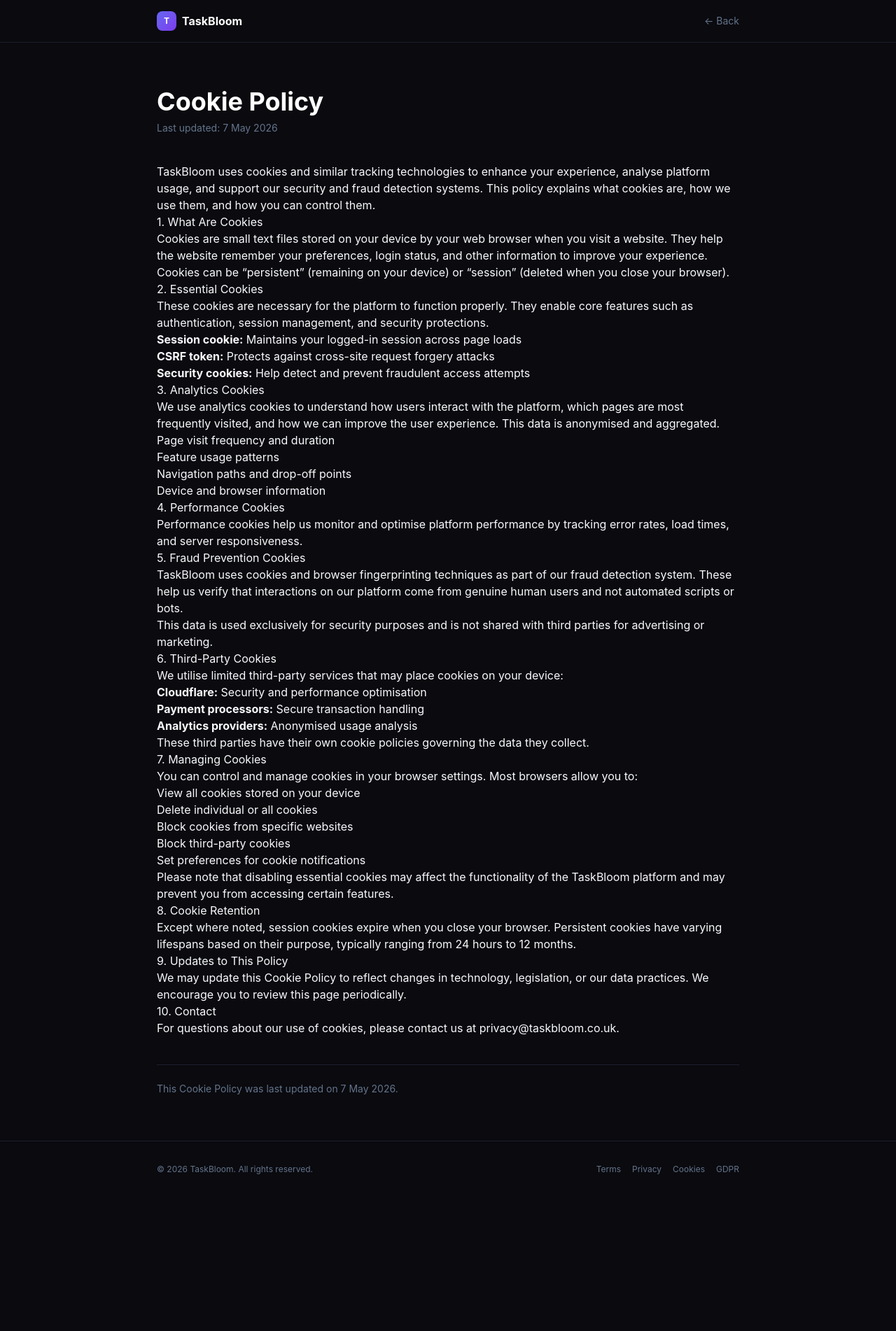
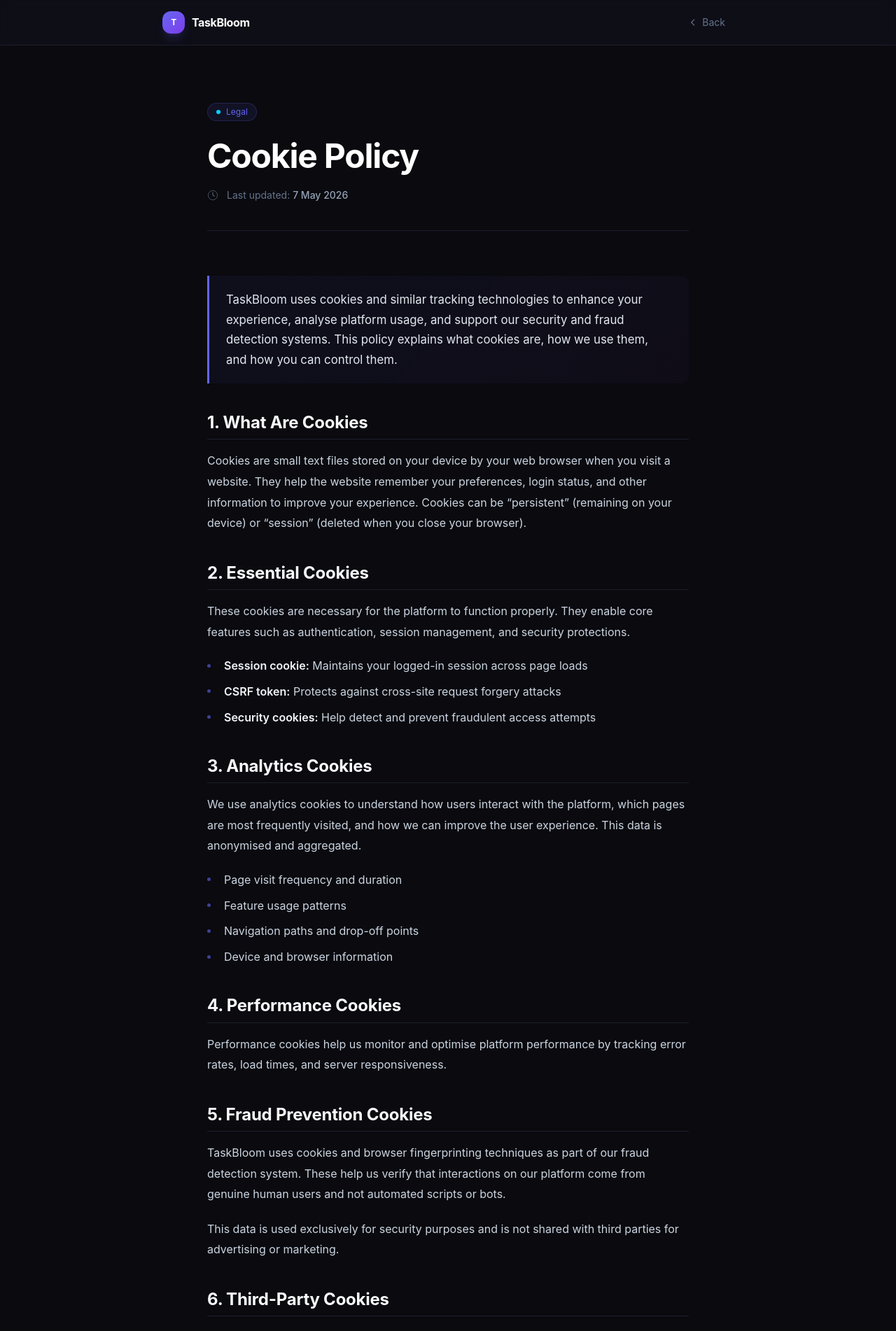
Before and after one commit to taskbloomuk-ai/taskbloom-landing, a Next.js app: page /cookies in a window 1280 px wide. Shown: the top 1902 px of the page at 70% size. Before the commit the page ends 1711 px from the top, so only its background shows below. Built offline with nearby package versions, Linux system fonts and the light colour scheme.

Commit message:
improve: enterprise-grade legal page typography, spacing, readability

```diff
--- a/src/app/cookies/page.tsx
+++ b/src/app/cookies/page.tsx
@@ -3,7 +3,8 @@ import LegalLayout from '@/components/LegalLayout';
 export default function CookiesPage() {
   return (
     <LegalLayout title="Cookie Policy" updated="7 May 2026">
-      <p>
+      <div className="legal-content">
+      <p className="intro-highlight">
         TaskBloom uses cookies and similar tracking technologies to enhance your experience, analyse platform usage, and support our security and fraud detection systems. This policy explains what cookies are, how we use them, and how you can control them.
       </p>
 
@@ -89,9 +90,11 @@ export default function CookiesPage() {
         For questions about our use of cookies, please contact us at privacy@taskbloom.co.uk.
       </p>
 
-      <p className="mt-10 text-sm text-[#64748b] border-t border-[#1e1e2e] pt-6">
+      <div className="section-divider" />
+      <p className="text-sm text-[#64748b]">
         This Cookie Policy was last updated on 7 May 2026.
       </p>
+      </div>
     </LegalLayout>
   );
 }
--- a/src/app/gdpr/page.tsx
+++ b/src/app/gdpr/page.tsx
@@ -3,7 +3,8 @@ import LegalLayout from '@/components/LegalLayout';
 export default function GDPRPage() {
   return (
     <LegalLayout title="GDPR Compliance" updated="7 May 2026">
-      <p>
+      <div className="legal-content">
+      <p className="intro-highlight">
         TaskBloom is committed to protecting the privacy and data rights of all users, particularly those within the United Kingdom and European Economic Area. This page outlines your rights under the UK GDPR and EU General Data Protection Regulation and explains how we uphold them.
       </p>
 
@@ -161,9 +162,11 @@ export default function GDPRPage() {
         In the unlikely event of a data breach that poses a risk to your rights and freedoms, we will notify the relevant supervisory authority within 72 hours and, where required, inform affected individuals without undue delay.
       </p>
 
-      <p className="mt-10 text-sm text-[#64748b] border-t border-[#1e1e2e] pt-6">
+      <div className="section-divider" />
+      <p className="text-sm text-[#64748b]">
         This GDPR Compliance page was last updated on 7 May 2026. It reflects our commitment to protecting your privacy and data rights.
       </p>
+      </div>
     </LegalLayout>
   );
 }
--- a/src/app/privacy/page.tsx
+++ b/src/app/privacy/page.tsx
@@ -3,7 +3,8 @@ import LegalLayout from '@/components/LegalLayout';
 export default function PrivacyPage() {
   return (
     <LegalLayout title="Privacy Policy" updated="7 May 2026">
-      <p>
+      <div className="legal-content">
+      <p className="intro-highlight">
         TaskBloom takes your privacy seriously. This Privacy Policy explains how we collect, use, disclose, and safeguard your information when you use our platform.
       </p>
 
@@ -137,9 +138,11 @@ export default function PrivacyPage() {
         <li>Response time: within 48 hours</li>
       </ul>
 
-      <p className="mt-10 text-sm text-[#64748b] border-t border-[#1e1e2e] pt-6">
+      <div className="section-divider" />
+      <p className="text-sm text-[#64748b]">
         This Privacy Policy was last updated on 7 May 2026.
       </p>
+      </div>
     </LegalLayout>
   );
 }
--- a/src/app/terms/page.tsx
+++ b/src/app/terms/page.tsx
@@ -3,7 +3,8 @@ import LegalLayout from '@/components/LegalLayout';
 export default function TermsPage() {
   return (
     <LegalLayout title="Terms of Service" updated="7 May 2026">
-      <p>
+      <div className="legal-content">
+      <p className="intro-highlight">
         These Terms of Service govern your use of the TaskBloom platform, which connects advertisers with real human users who perform organic engagement tasks. By accessing or using TaskBloom, you agree to these terms.
       </p>
 
@@ -165,9 +166,11 @@ export default function TermsPage() {
         <li>Response time: within 48 hours</li>
       </ul>
 
-      <p className="mt-10 text-sm text-[#64748b] border-t border-[#1e1e2e] pt-6">
+      <div className="section-divider" />
+      <p className="text-sm text-[#64748b]">
         These Terms of Service were last updated on 7 May 2026. We encourage you to review them periodically.
       </p>
+      </div>
     </LegalLayout>
   );
 }
--- a/src/components/LegalLayout.tsx
+++ b/src/components/LegalLayout.tsx
@@ -1,3 +1,4 @@
+'use client';
 import React from 'react';
 import Link from 'next/link';
 
@@ -5,43 +6,163 @@ export default function LegalLayout({ title, updated, children }: { title: strin
   return (
     <main className="min-h-screen bg-[#0a0a0f]">
       {/* Header */}
-      <div className="border-b border-[#1e1e2e]">
-        <div className="max-w-4xl mx-auto px-4 sm:px-6 lg:px-8 py-4 flex items-center justify-between">
-          <Link href="/" className="flex items-center gap-2">
-            <div className="w-7 h-7 rounded-lg bg-gradient-to-br from-[#6366f1] to-[#7c3aed] flex items-center justify-center">
-              <span className="text-white font-bold text-xs">T</span>
+      <div className="border-b border-[#1e1e2e] bg-[#0f0f1a]/80 backdrop-blur-sm sticky top-0 z-50">
+        <div className="max-w-4xl mx-auto px-5 sm:px-8 lg:px-10 py-4 flex items-center justify-between">
+          <Link href="/" className="flex items-center gap-2.5 group">
+            <div className="w-8 h-8 rounded-xl bg-gradient-to-br from-[#6366f1] to-[#7c3aed] flex items-center justify-center shadow-lg shadow-[#6366f1]/20 group-hover:shadow-[#6366f1]/40 transition-shadow">
+              <span className="text-white font-bold text-xs tracking-tight">T</span>
             </div>
-            <span className="text-base font-bold text-white">TaskBloom</span>
+            <span className="text-base font-bold text-white tracking-tight">TaskBloom</span>
           </Link>
-          <Link href="/" className="text-sm text-[#64748b] hover:text-white transition-colors">
-            ← Back
+          <Link
+            href="/"
+            className="inline-flex items-center gap-1.5 text-sm text-[#64748b] hover:text-white transition-colors px-3 py-1.5 rounded-lg hover:bg-[#1a1a2e]"
+          >
+            <svg className="w-3.5 h-3.5" fill="none" stroke="currentColor" viewBox="0 0 24 24">
+              <path strokeLinecap="round" strokeLinejoin="round" strokeWidth={2} d="M15 19l-7-7 7-7" />
+            </svg>
+            Back
           </Link>
         </div>
       </div>
 
-      <div className="max-w-4xl mx-auto px-4 sm:px-6 lg:px-8 py-12 sm:py-16">
-        <div className="mb-10">
-          <h1 className="text-3xl sm:text-4xl font-bold text-white mb-2">{title}</h1>
-          <p className="text-sm text-[#64748b]">Last updated: {updated}</p>
+      <div className="max-w-3xl mx-auto px-5 sm:px-8 lg:px-10 py-14 sm:py-20">
+        {/* Title block */}
+        <div className="mb-12 sm:mb-16 pb-8 sm:pb-10 border-b border-[#1e1e2e]">
+          <div className="inline-flex items-center gap-2 px-3 py-1 rounded-full bg-[#6366f1]/10 border border-[#6366f1]/20 text-xs text-[#6366f1] mb-5">
+            <span className="w-1.5 h-1.5 rounded-full bg-[#00d4ff]" />
+            Legal
+          </div>
+          <h1 className="text-3xl sm:text-4xl lg:text-5xl font-bold text-white mb-4 leading-tight tracking-tight">
+            {title}
+          </h1>
+          <div className="flex items-center gap-3 text-sm text-[#64748b]">
+            <svg className="w-4 h-4" fill="none" stroke="currentColor" viewBox="0 0 24 24">
+              <path strokeLinecap="round" strokeLinejoin="round" strokeWidth={1.5} d="M12 6v6l4 2" />
+              <circle cx="12" cy="12" r="10" />
+            </svg>
+            <span>Last updated: <span className="text-[#94a3b8] font-medium">{updated}</span></span>
+          </div>
         </div>
 
-        <div className="prose prose-invert max-w-none prose-headings:text-white prose-headings:font-bold prose-headings:mt-10 prose-headings:mb-4 prose-p:text-[#cbd5e1] prose-p:leading-relaxed prose-p:text-sm sm:prose-p:text-base prose-strong:text-white prose-ul:text-[#cbd5e1] prose-li:text-sm sm:prose-li:text-base prose-li:leading-relaxed prose-a:text-[#6366f1] prose-a:no-underline hover:prose-a:underline">
+        {/* Content with enterprise typography */}
+        <div className="space-y-6 text-[#cbd5e1] text-[15px] sm:text-base leading-[1.8] sm:leading-[1.85]">
           {children}
         </div>
       </div>
 
       {/* Footer */}
-      <footer className="border-t border-[#1e1e2e] py-8">
-        <div className="max-w-4xl mx-auto px-4 sm:px-6 lg:px-8 flex flex-col sm:flex-row items-center justify-between gap-4 text-xs text-[#64748b]">
-          <span>© {new Date().getFullYear()} TaskBloom. All rights reserved.</span>
-          <div className="flex gap-4">
-            <Link href="/terms" className="hover:text-white transition-colors">Terms</Link>
-            <Link href="/privacy" className="hover:text-white transition-colors">Privacy</Link>
-            <Link href="/cookies" className="hover:text-white transition-colors">Cookies</Link>
-            <Link href="/gdpr" className="hover:text-white transition-colors">GDPR</Link>
+      <footer className="border-t border-[#1e1e2e]">
+        <div className="max-w-4xl mx-auto px-5 sm:px-8 lg:px-10 py-8 sm:py-10">
+          <div className="flex flex-col sm:flex-row items-center justify-between gap-4">
+            <span className="text-xs text-[#64748b]">© {new Date().getFullYear()} TaskBloom. All rights reserved.</span>
+            <div className="flex items-center gap-1">
+              <Link href="/terms" className="px-3 py-1.5 text-xs text-[#64748b] hover:text-white hover:bg-[#1a1a2e] rounded-lg transition-all">Terms</Link>
+              <Link href="/privacy" className="px-3 py-1.5 text-xs text-[#64748b] hover:text-white hover:bg-[#1a1a2e] rounded-lg transition-all">Privacy</Link>
+              <Link href="/cookies" className="px-3 py-1.5 text-xs text-[#64748b] hover:text-white hover:bg-[#1a1a2e] rounded-lg transition-all">Cookies</Link>
+              <Link href="/gdpr" className="px-3 py-1.5 text-xs text-[#64748b] hover:text-white hover:bg-[#1a1a2e] rounded-lg transition-all">GDPR</Link>
+            </div>
           </div>
         </div>
       </footer>
+
+      {/* Custom prose styles */}
+      <style jsx global>{`
+        .legal-content h2 {
+          font-size: 1.5rem;
+          font-weight: 700;
+          color: #f8fafc;
+          margin-top: 2.5rem;
+          margin-bottom: 1rem;
+          padding-bottom: 0.5rem;
+          border-bottom: 1px solid #1e1e2e;
+          letter-spacing: -0.01em;
+          line-height: 1.3;
+        }
+        .legal-content h3 {
+          font-size: 1.1rem;
+          font-weight: 600;
+          color: #e2e8f0;
+          margin-top: 2rem;
+          margin-bottom: 0.75rem;
+          line-height: 1.4;
+        }
+        .legal-content p {
+          margin-bottom: 1.25rem;
+          color: #cbd5e1;
+        }
+        .legal-content strong {
+          color: #f1f5f9;
+          font-weight: 600;
+        }
+        .legal-content a {
+          color: #818cf8;
+          text-decoration: none;
+          transition: color 0.15s;
+          border-bottom: 1px solid rgba(129,140,248,0.15);
+        }
+        .legal-content a:hover {
+          color: #a5b4fc;
+          border-bottom-color: rgba(165,180,252,0.3);
+        }
+        .legal-content ul {
+          margin: 1rem 0 1.5rem;
+          padding: 0;
+          list-style: none;
+        }
+        .legal-content ul li {
+          position: relative;
+          padding-left: 1.5rem;
+          margin-bottom: 0.6rem;
+          color: #cbd5e1;
+          line-height: 1.7;
+        }
+        .legal-content ul li::before {
+          content: '';
+          position: absolute;
+          left: 0;
+          top: 0.65em;
+          width: 5px;
+          height: 5px;
+          border-radius: 50%;
+          background: #6366f1;
+          opacity: 0.6;
+        }
+        .legal-content .intro-highlight {
+          font-size: 1.05rem;
+          color: #e2e8f0;
+          padding: 1.25rem 1.5rem;
+          background: linear-gradient(135deg, rgba(99,102,241,0.06), rgba(124,58,237,0.04));
+          border-left: 3px solid #6366f1;
+          border-radius: 0 12px 12px 0;
+          margin-bottom: 2rem;
+          line-height: 1.7;
+        }
+        .legal-content .note-box {
+          background: rgba(99,102,241,0.04);
+          border: 1px solid rgba(99,102,241,0.12);
+          border-radius: 12px;
+          padding: 1.25rem 1.5rem;
+          margin: 1.5rem 0;
+          font-size: 0.9rem;
+          color: #94a3b8;
+        }
+        .legal-content .note-box strong {
+          color: #cbd5e1;
+        }
+        .legal-content .section-divider {
+          height: 1px;
+          background: linear-gradient(90deg, transparent, rgba(99,102,241,0.15), transparent);
+          margin: 2.5rem 0;
+        }
+
+        @media (max-width: 640px) {
+          .legal-content h2 { font-size: 1.3rem; margin-top: 2rem; }
+          .legal-content h3 { font-size: 1rem; }
+          .legal-content ul li { padding-left: 1.25rem; }
+          .legal-content .intro-highlight { padding: 1rem 1.25rem; font-size: 0.95rem; }
+        }
+      `}</style>
     </main>
   );
 }
```
